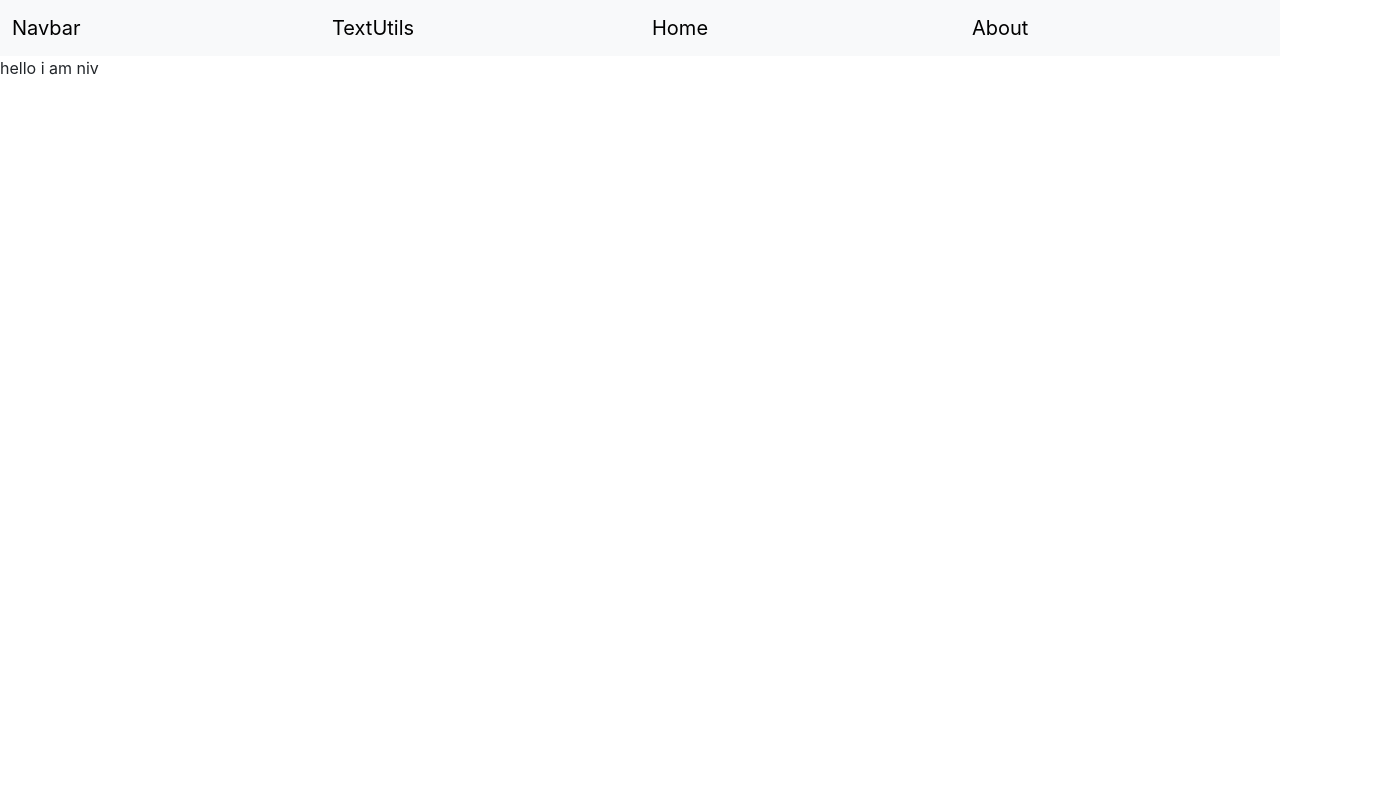
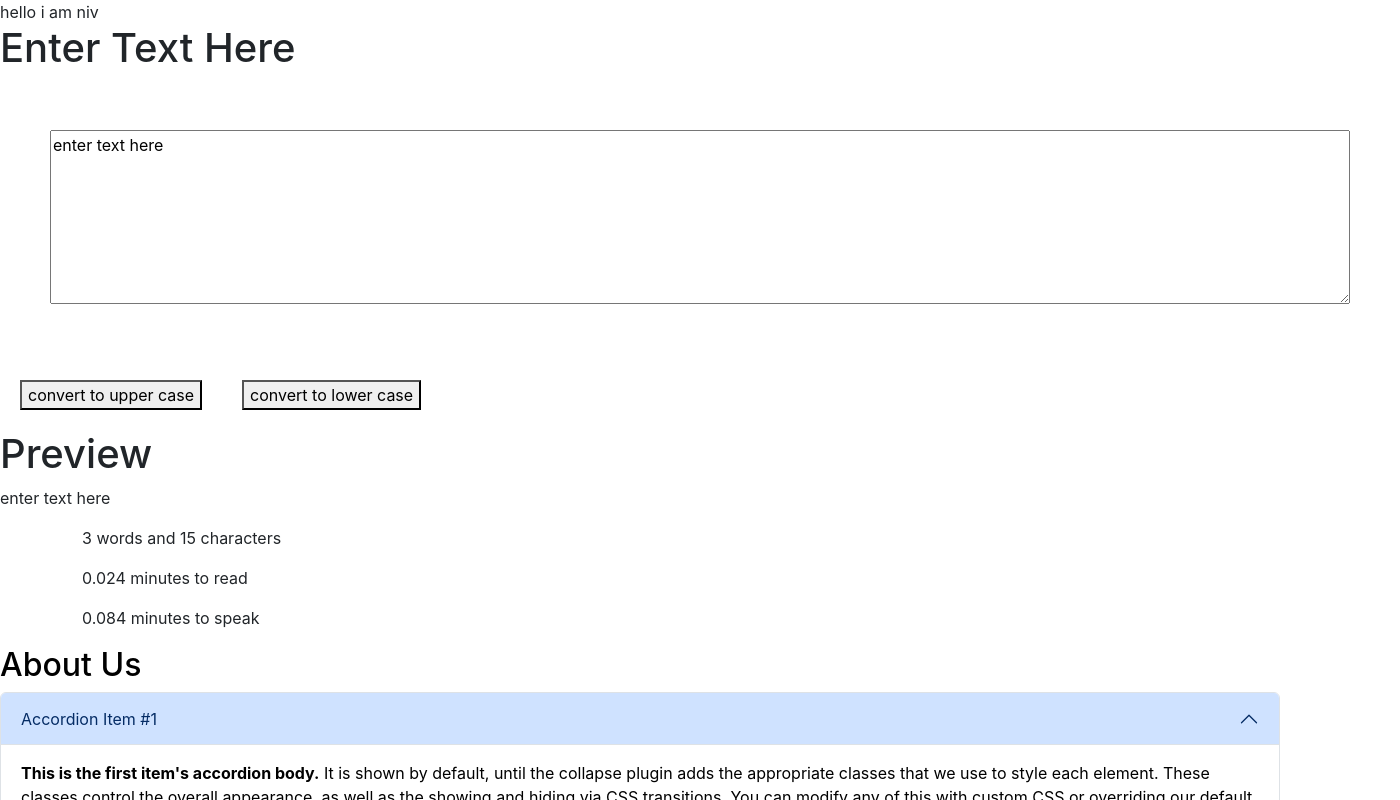
Before and after one commit to amn94/react, a React (Create React App) app: page / in a window 1280 px wide. Shown: the top 800 px of the page, 1400 px wide, since content can reach past the window. Built offline with nearby package versions, Linux system fonts and the light colour scheme.

Commit message:
Add files via upload

```diff
--- a/src/App.js
+++ b/src/App.js
@@ -1,39 +1,20 @@
 // import logo from './logo.svg';
 import './App.css';
-import Navbar from './components/navbar';
+import Navbar from "./components/navbar";
+import Textform from './components/textform';
+import About from './components/about';
+import React, { useState} from 'react';
+
 // let name ="Aman"
+
 function App() {
+  const [mode,setMode]=useState('dark');
   return (
-      <>
-       <nav className="navbar navbar-expand-lg bg-body-tertiary">
-         <div className="container-fluid">
-    <a className="navbar-brand" href="/">Navbar</a>
-    <button className="navbar-toggler" type="button" data-bs-toggle="collapse" data-bs-target="#navbarSupportedContent" aria-controls="navbarSupportedContent" aria-expanded="false" aria-label="Toggle navigation">
-      <span className="navbar-toggler-icon"></span>
-    </button>
-    </div>
-         <div className="container-fluid">
-    <a className="navbar-brand" href="/">TextUtils</a>
-    <button className="navbar-toggler" type="button" data-bs-toggle="collapse" data-bs-target="#navbarSupportedContent" aria-controls="navbarSupportedContent" aria-expanded="false" aria-label="Toggle navigation">
-      <span className="navbar-toggler-icon"></span>
-    </button>
-    </div>
-         <div className="container-fluid">
-    <a className="navbar-brand" href="/">Home</a>
-    <button className="navbar-toggler" type="button" data-bs-toggle="collapse" data-bs-target="#navbarSupportedContent" aria-controls="navbarSupportedContent" aria-expanded="false" aria-label="Toggle navigation">
-      <span className="navbar-toggler-icon"></span>
-    </button>
-    </div>
-         <div className="container-fluid">
-    <a className="navbar-brand" href="/">About</a>
-    <button className="navbar-toggler" type="button" data-bs-toggle="collapse" data-bs-target="#navbarSupportedContent" aria-controls="navbarSupportedContent" aria-expanded="false" aria-label="Toggle navigation">
-      <span className="navbar-toggler-icon"></span>
-    </button>
-
-    </div>
-
-</nav>
-<Navbar></Navbar>
+<>
+<Navbar title ="home" about ="about us" mode ={mode}/>
+{/* <div className="container"></div> */}
+ <Textform  title ="Enter Text Here"  />
+ <About />
    </>
   );
 }
```
